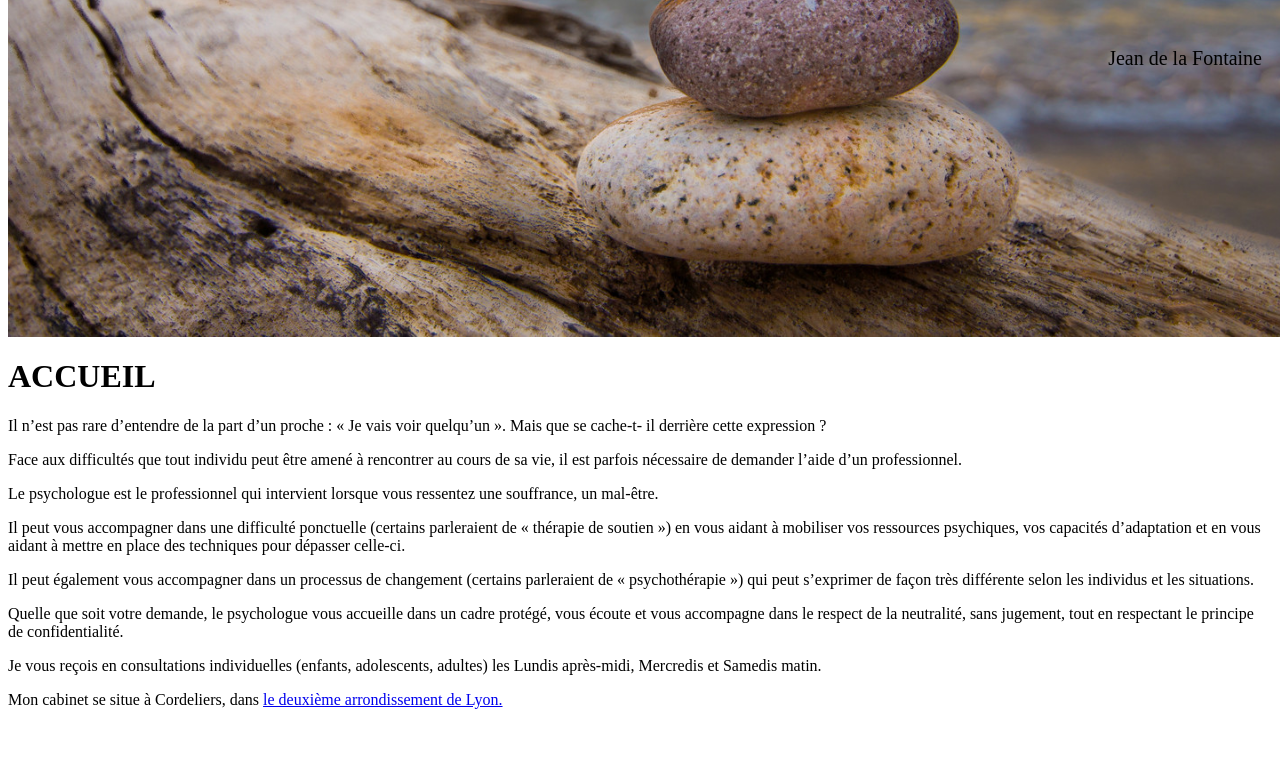
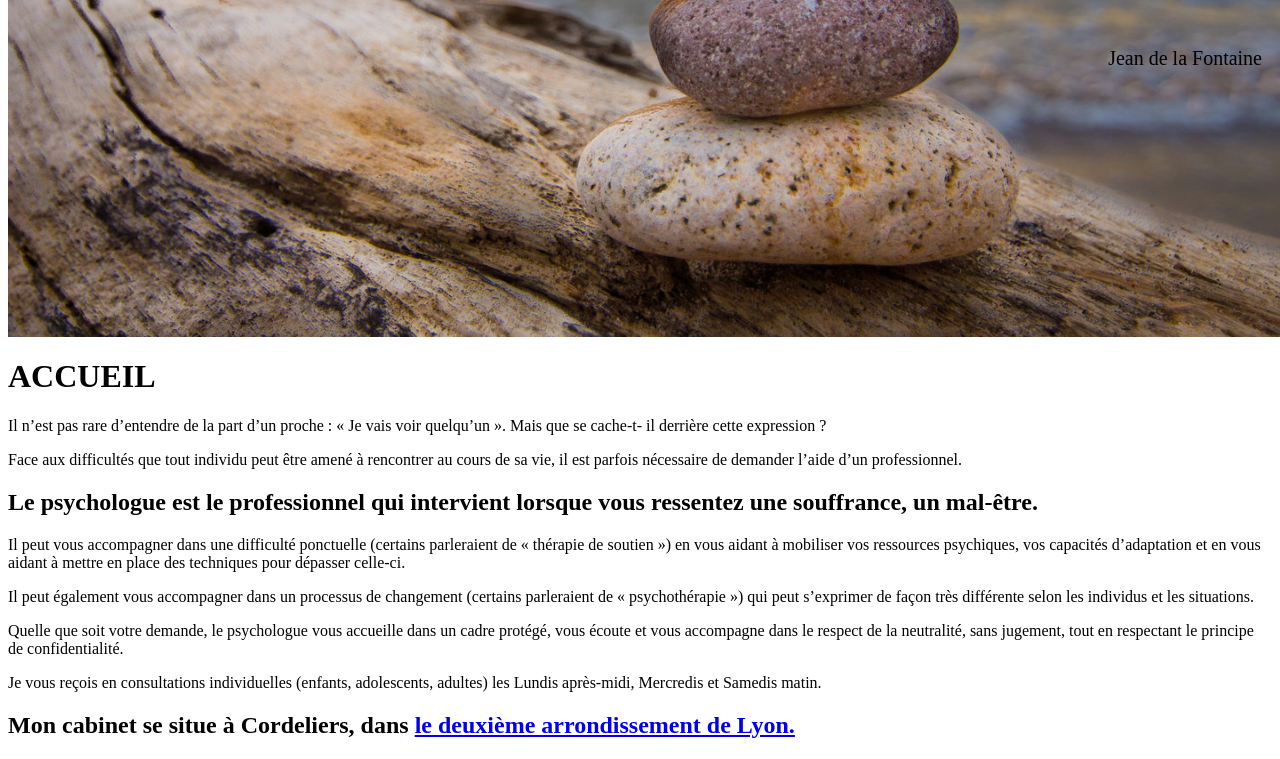
Before and after one commit to busuttil/morgane-site, a Gatsby site: page / in a window 1280 px wide. Shown: the part 471-1230 px from the top of the page. Before the commit the page ends 1196 px from the top, so only its background shows below. Built offline with nearby package versions, Linux system fonts and the light colour scheme; Gatsby itself is replaced by a stand-in of ours.

Commit message:
feat(site): add title

```diff
--- a/src/layouts/index.scss
+++ b/src/layouts/index.scss
@@ -79,3 +79,15 @@ img {
   color: $theme-color-1;
   margin-top: 20px;
 }
+
+.u-text__mea {
+	font-size: 22px;
+	line-height: 30px;
+	font-weight: normal;
+
+	@include at-media('<medium') {
+		margin-bottom: 20px;
+		font-size: 18px;
+		line-height: 20px;
+	}
+}
--- a/src/pages/index.js
+++ b/src/pages/index.js
@@ -31,9 +31,9 @@ const IndexPage = () => (
   				Face aux difficultés que tout individu peut être amené à rencontrer au cours de sa vie, il est parfois nécessaire de
   				demander l’aide d’un professionnel.
   			</p>
-  			<p className='u-paragraphe'>
+  			<h2 className='u-paragraphe u-text__mea'>
   				Le psychologue est le professionnel qui intervient lorsque vous ressentez une souffrance, un mal-être.
-  			</p>
+  			</h2>
   			<p className='u-paragraphe'>
   				Il peut vous accompagner dans une <span className='u-bold'>difficulté ponctuelle</span> (certains parleraient de « thérapie de soutien ») en
   				vous aidant à mobiliser vos ressources psychiques, vos capacités d’adaptation et en vous aidant à mettre en
@@ -49,12 +49,12 @@ const IndexPage = () => (
   			<p className='u-paragraphe'>Je vous reçois en
   				<span className='u-bold'> consultations individuelles (enfants, adolescents, adultes)</span> les Lundis après-midi, Mercredis et Samedis matin.
   			</p>
-  			<p className='u-paragraphe'>
+  			<h2 className='u-paragraphe u-text__mea'>
   				Mon cabinet se situe à Cordeliers, dans&nbsp;
   				<Link className='container__block-link' target='_blank' to='http://www.tcl.fr/var/tcl/storage/original/application/3874382c3c5c6bca67ba94b1e528062a.pdf'>
             le deuxième arrondissement de Lyon.
   				</Link>
-  			</p>
+  			</h2>
   		</div>
   	</div>
   </div>
```
